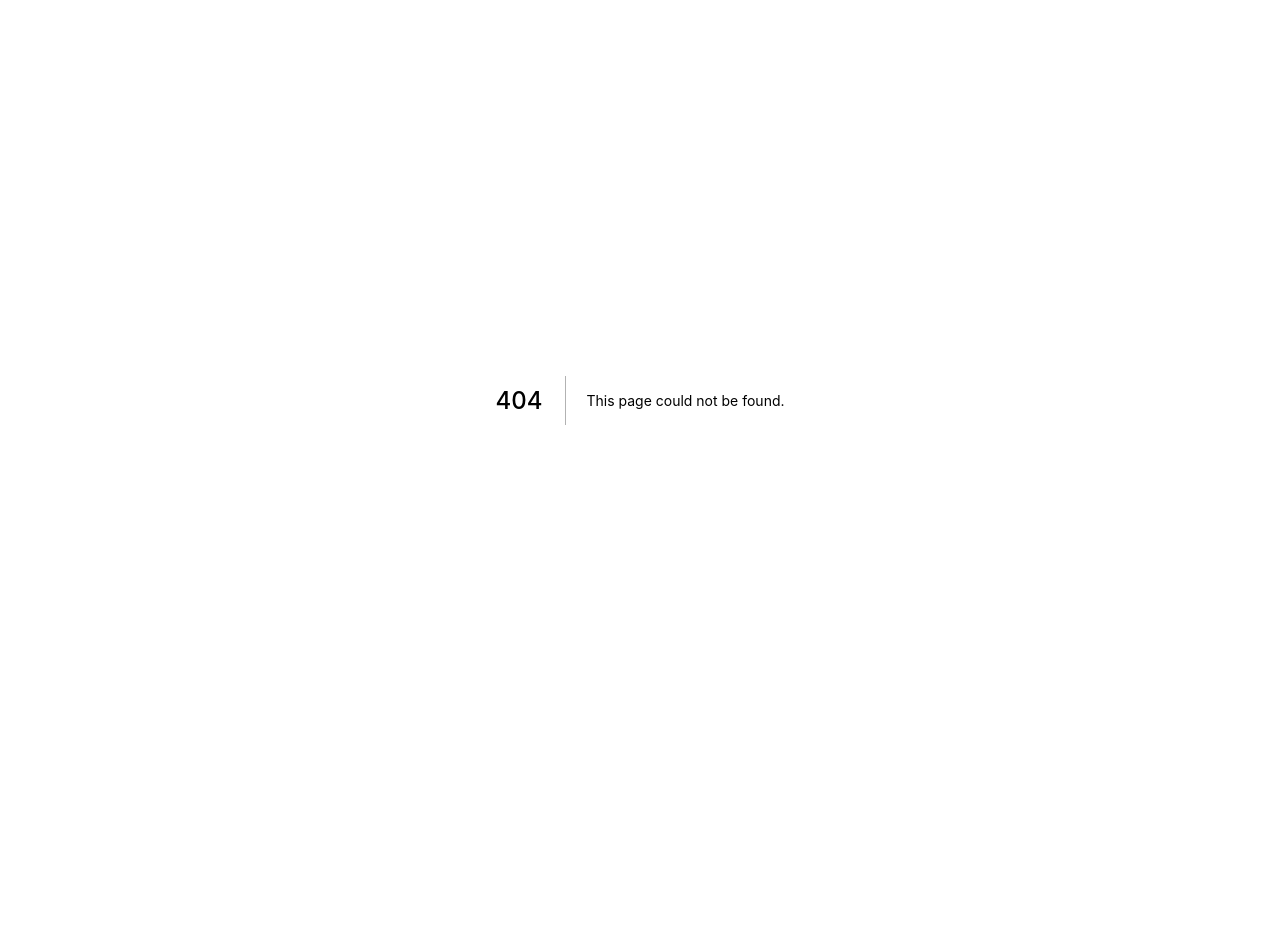
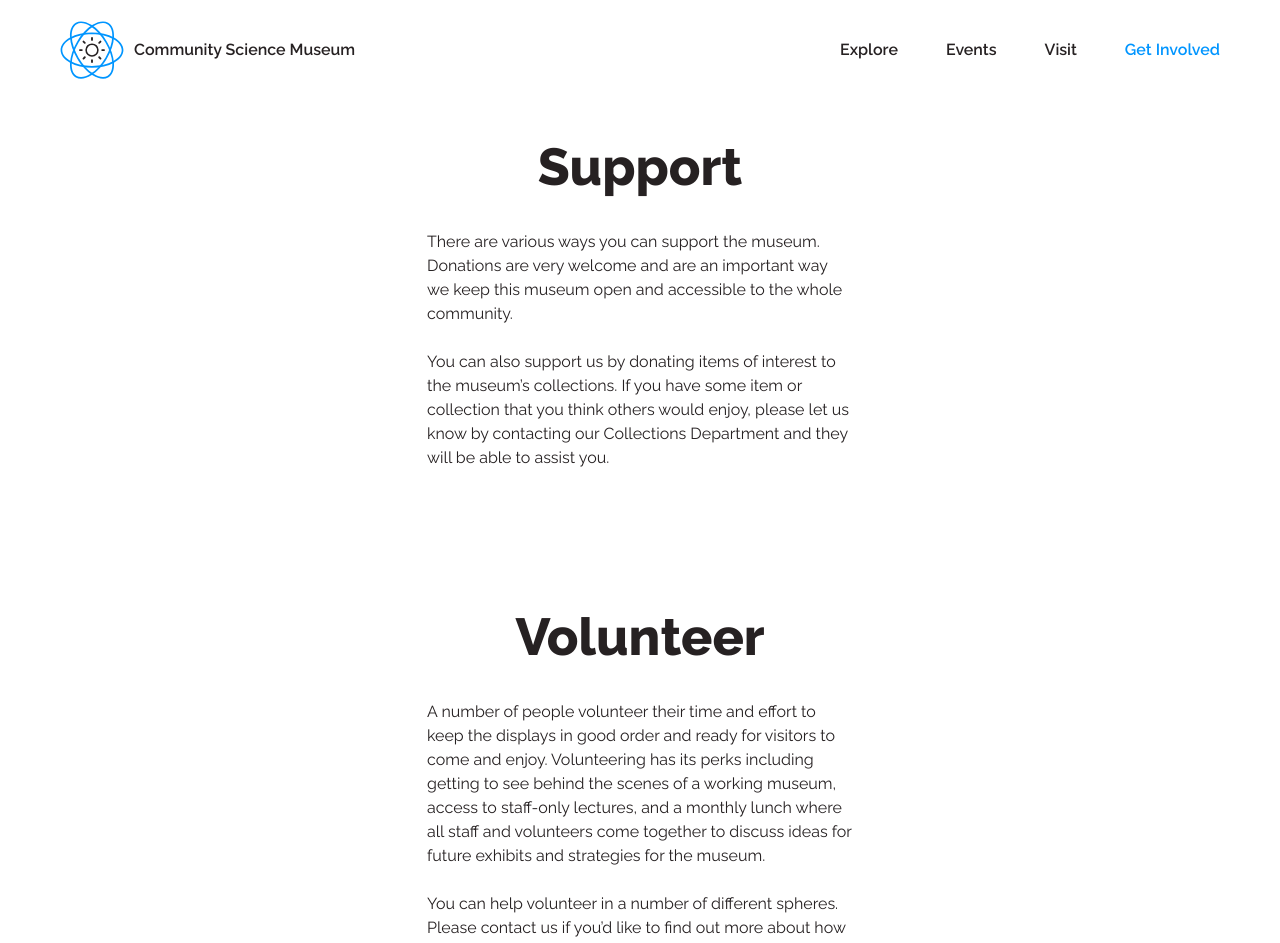
Before and after one commit to AdaptCharm/community-science-museum, a Next.js app: page /get-involved in a window 1280 px wide. Before the commit this address had no page. Shown: the top 943 px of the page. Before the commit the page ends 800 px from the top, so only its background shows below. Built offline with nearby package versions, Linux system fonts and the light colour scheme.

Commit message:
Add get involved page

```diff
--- /dev/null
+++ b/pages/get-involved.tsx
@@ -0,0 +1,57 @@
+import { Layout } from '@components/core'
+
+export default function GetInvolved() {
+  return (
+    <>
+      <section className="section">
+        <div className="inner">
+          <h2 className="text-center">
+            Support
+          </h2>
+          <div className="flex flex-col items-center">
+            <p>
+              There are various ways you can support the museum.
+              Donations are very welcome and are an important way
+              we keep this museum open and accessible to the whole
+              community.
+            </p>
+            <p className="mt-4">
+              You can also support us by donating items of interest
+              to the museum’s collections. If you have some item or
+              collection that you think others would enjoy, please
+              let us know by contacting our Collections Department
+              and they will be able to assist you.
+            </p>
+          </div>
+        </div>
+      </section>
+
+      <section className="section">
+        <div className="inner">
+          <h2 className="text-center">
+            Volunteer
+          </h2>
+          <div className="flex flex-col items-center">
+            <p>
+              A number of people volunteer their time and effort
+              to keep the displays in good order and ready for
+              visitors to come and enjoy. Volunteering has its
+              perks including getting to see behind the scenes
+              of a working museum, access to staff-only lectures,
+              and a monthly lunch where all staff and volunteers
+              come together to discuss ideas for future exhibits
+              and strategies for the museum.
+            </p>
+            <p className="mt-4">
+              You can help volunteer in a number of different
+              spheres. Please contact us if you’d like to find out
+              more about how you can get involved.
+            </p>
+          </div>
+        </div>
+      </section>
+    </>
+  )
+}
+
+GetInvolved.Layout = Layout
```
